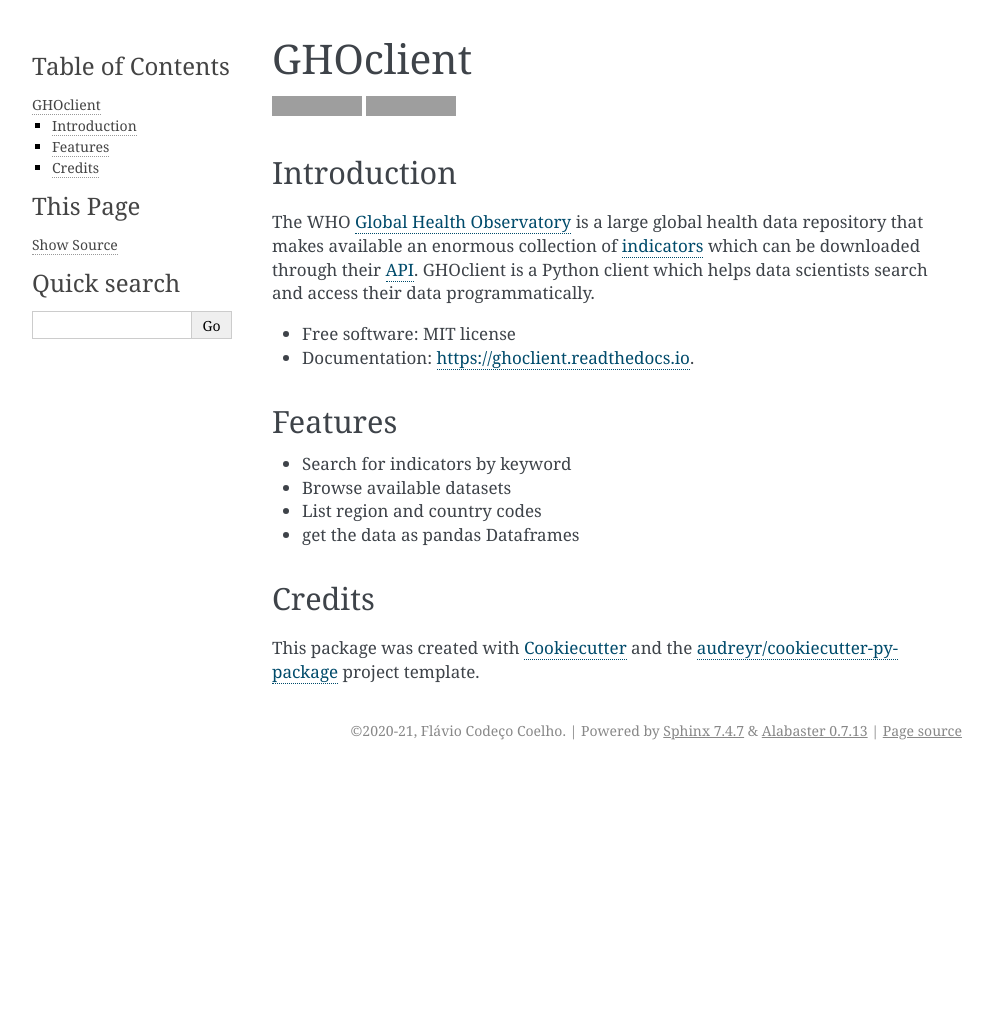
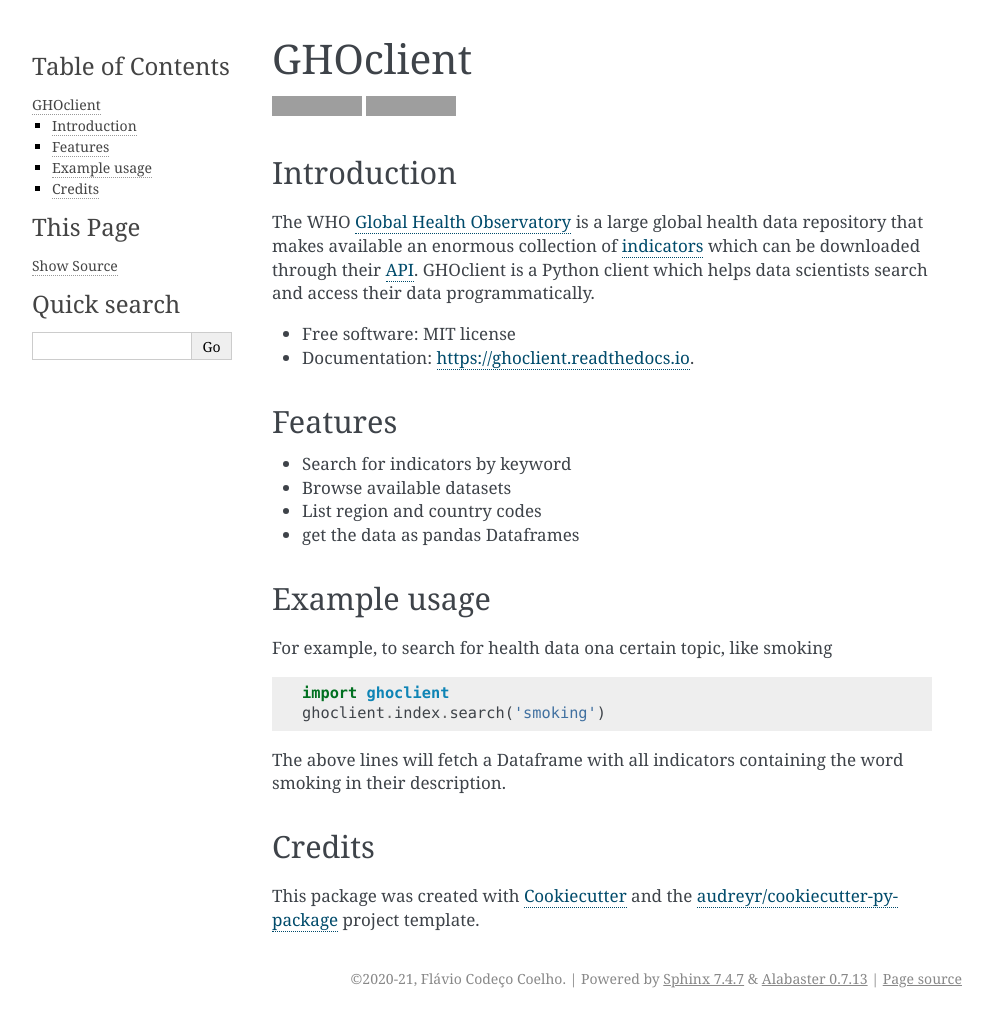
Before and after one commit to fccoelho/ghoclient, a Sphinx documentation site: the page built from docs/readme.rst, in a window 1280 px wide. Shown: the whole page, without its empty margins (148-1141 px from the left). Built offline with Sphinx 7.4.7, drawn with Linux system fonts in a browser that asks for light colours; before the commit the page ends 900 px from its top, so only the background shows below that; grey boxes are pictures that could not be loaded.

Commit message:
improved readme

```diff
--- a/README.rst
+++ b/README.rst
@@ -26,6 +26,17 @@
 * List region and country codes
 * get the data as pandas Dataframes
 
+Example usage
+-------------
+For example, to search for health data ona certain topic, like smoking
+
+.. code-block:: Python
+
+    import ghoclient
+    ghoclient.index.search('smoking')
+
+The above lines will fetch a Dataframe with all indicators containing the word smoking in their description.
+
 Credits
 -------
 
--- a/docs/usage.rst
+++ b/docs/usage.rst
@@ -7,7 +7,11 @@
     import ghoclient
     GC = ghoclient.GHOSession()
 
-from this object a simple API is available to fetch data from the WHO's Global Health Observatory::
+Upon being imported for the first time, ghoclient creates a fulltext index of the description of all the indicators available. So you can search the observatory by keyword::
+
+    ghoclient.index.search('smoking')
+
+from the session object a simple API is available to fetch data from the WHO's Global Health Observatory::
 
     df = GC.fetch_data_from_codes(like='MALARIA')
     df.head()
```
